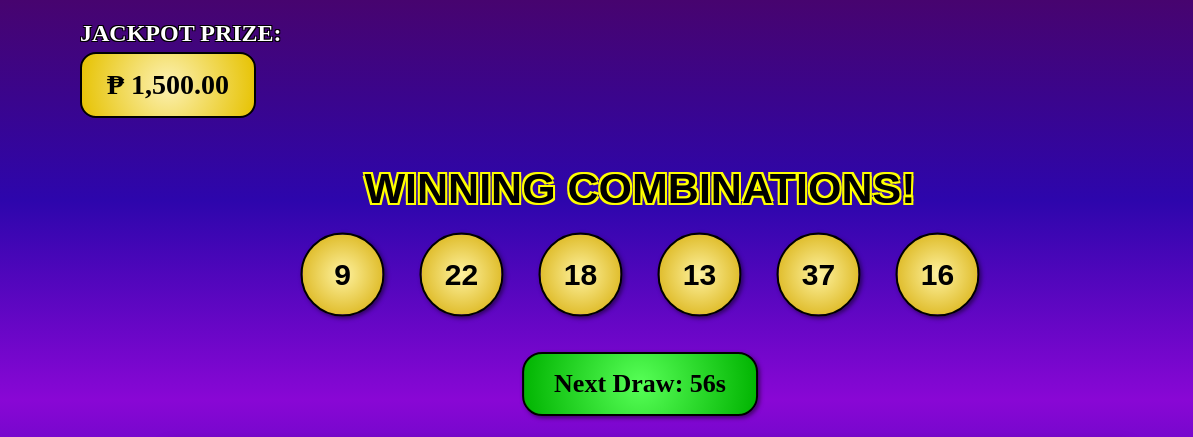
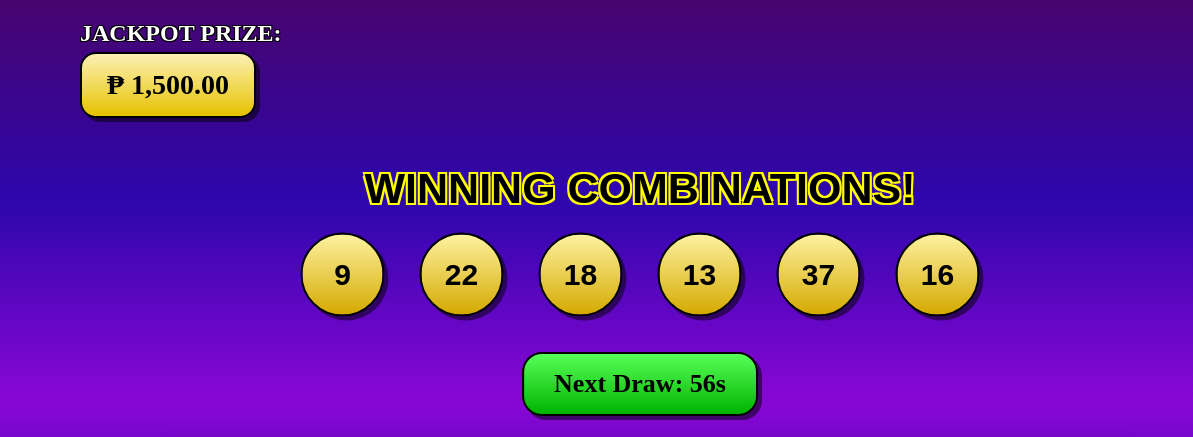
Before and after one commit to zjdelossantos/Static_minute_lotto, a plain HTML site: page Minute_lotto/main/main.html in a window 1280 px wide. Shown: the top 437 px of the page, 0-1193 px from the left. Drawn offline with Linux system fonts and the light colour scheme; grey boxes are pictures that could not be loaded; a web font is replaced by a local one.

Commit message:
updated_code

```diff
--- a/Minute_lotto/login/logsignup.css
+++ b/Minute_lotto/login/logsignup.css
@@ -7,7 +7,7 @@
 }
 
 body {
-    background: linear-gradient(to bottom, #47046f, #2d06ac, #8907d5);
+    background: linear-gradient(to bottom, #47046f, #2d06ac, #8907d5, #2d06ac, #47046f);
     display: flex;
     justify-content: center;
     align-items: center;
--- a/Minute_lotto/main/main.css
+++ b/Minute_lotto/main/main.css
@@ -30,7 +30,7 @@ body {
 }
 .jackpot-box {
     padding: 15px 25px;
-    background: radial-gradient(circle, #fcf1b3, #E6C200);
+    background: linear-gradient(to bottom, #fcf1b3, #E6C200);
     color: black;
     font-size: 28px;
     font-weight: bold;
@@ -38,8 +38,20 @@ body {
     border: 2px solid black;
     border-radius: 16px;
     display: inline-block;
+    box-shadow: 4px 4px 0 rgba(0, 0, 0, 0.5); /* 3D shadow */
+    transition: all 0.2s ease-in-out;
 }
 
+.jackpot-box:hover {
+    box-shadow: inset 0 3px 7px rgba(255, 255, 255, 0.4),
+                0 8px 15px rgba(0, 0, 0, 0.5);
+    transform: scale(1.05);
+}
+
+.jackpot-box:active {
+    transform: scale(0.95);
+    box-shadow: inset 0 5px 10px rgba(0, 0, 0, 0.5);
+}
 .winning-container {
     position: absolute;
     top: 30%;
@@ -67,7 +79,7 @@ body {
 .number {
     width: 80px;
     height: 80px;
-    background: radial-gradient(circle, #fef2a0, #d4a900);
+    background: linear-gradient(to bottom, #fef2a0, #d4a900);
     color: black;
     font-size: 30px;
     font-family: Arial, Helvetica, sans-serif;
@@ -77,22 +89,41 @@ body {
     display: flex;
     align-items: center;
     justify-content: center;
-    box-shadow: 2px 2px 4px rgba(0, 0, 0, 0.5);
+    box-shadow: 4px 4px 0 rgba(0, 0, 0, 0.5); /* 3D effect */
+    transition: all 0.2s ease-in-out;
 }
 
+.number:hover {
+    box-shadow: inset 0 3px 7px rgba(255, 255, 255, 0.4),
+                0 8px 15px rgba(0, 0, 0, 0.5);
+    transform: scale(1.05);
+}
+
+.number:active {
+    transform: scale(0.95);
+    box-shadow: inset 0 5px 10px rgba(0, 0, 0, 0.5);
+}
 .countdown-container {
     position: absolute;
-    top: 48%; /* Positioned below the winning numbers */
+    top: 48%;
     left: 50%;
     transform: translate(-50%, -50%);
-    background: radial-gradient(circle, #57ff57, #00b300); /* Green gradient */
+    background: linear-gradient(to bottom, #57ff57, #00b300);
     padding: 15px 30px;
     border-radius: 20px;
     border: 2px solid black;
-    box-shadow: 2px 2px 4px rgba(0, 0, 0, 0.5);
-    transition: background 0.3s ease-in-out; /* Smooth transition */
+    box-shadow: 4px 4px 0 rgba(0, 0, 0, 0.5); /* 3D effect */
 }
 
+.countdown-container:hover {
+    box-shadow: inset 0 3px 7px rgba(255, 255, 255, 0.4),
+                0 8px 15px rgba(0, 0, 0, 0.5);
+}
+
+.countdown-container:active {
+    transform: scale(0.95);
+    box-shadow: inset 0 5px 10px rgba(0, 0, 0, 0.5);
+}
 .countdown-text {
     font-size: 26px;
     font-weight: bold;
```
Also changed, not shown: Minute_lotto/profile/profile.css (+6 -1 lines).
